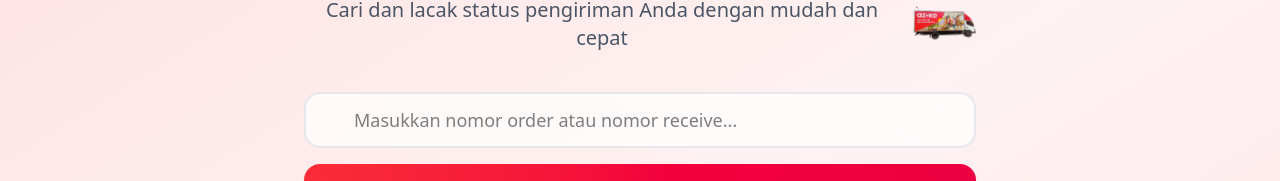
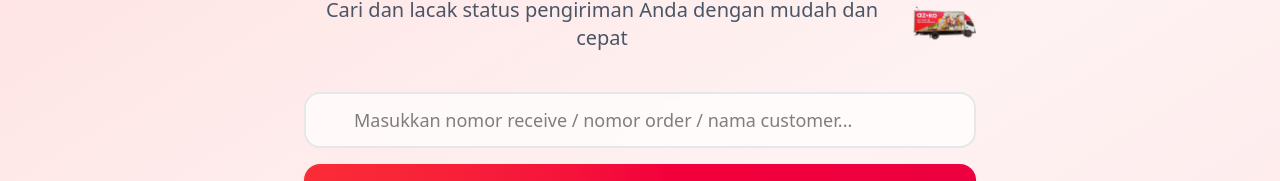
Before and after one commit to ariandto/frontendazko, a React (Vite) app: page / in a window 1280 px wide. Shown: the part 136-317 px from the top of the page. Built offline with nearby package versions, Linux system fonts and the light colour scheme; no server answers.

Commit message:
Update Home.tsx

```diff
--- a/src/pages/Home.tsx
+++ b/src/pages/Home.tsx
@@ -188,7 +188,7 @@ const SearchBar = ({
         value={query}
         onChange={(e) => setQuery(e.target.value)}
         onKeyDown={handleKeyPress}
-        placeholder="Masukkan nomor order atau nomor receive..."
+        placeholder="Masukkan nomor receive / nomor order / nama customer..."
         className="w-full px-5 py-3 pl-12 text-base sm:text-lg border-2 border-gray-200 rounded-2xl focus:border-red-500 focus:outline-none transition bg-white/70 backdrop-blur"
       />
       <button
```
